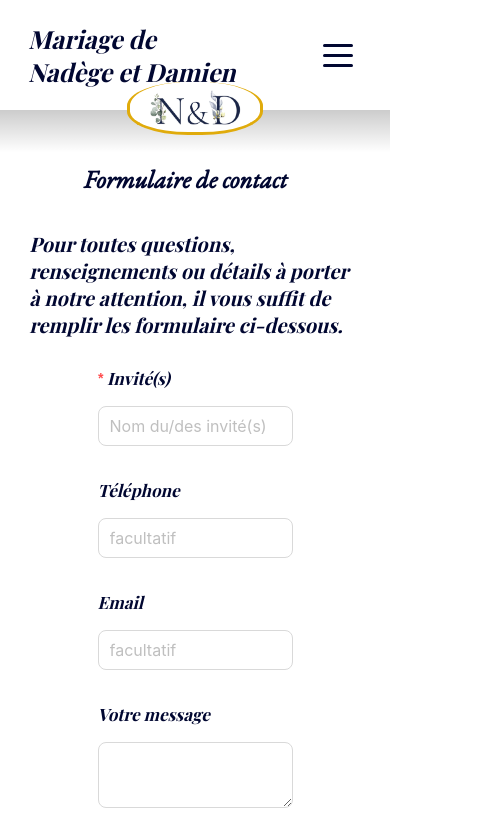
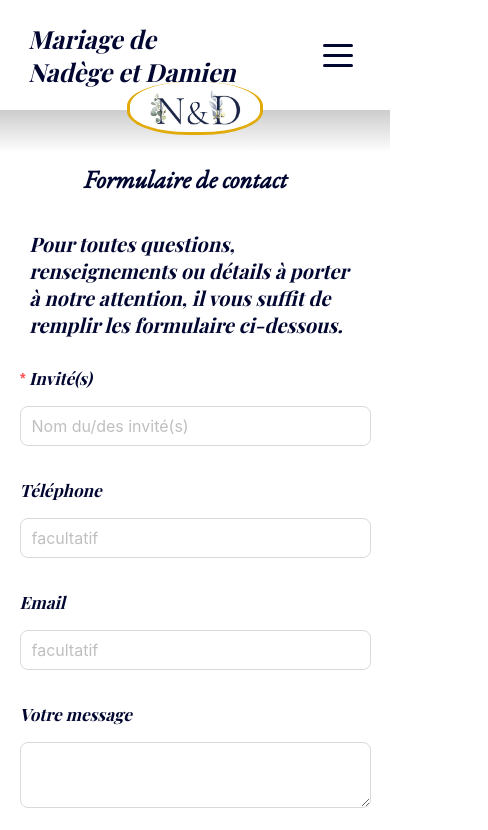
Before and after one commit to SheppardShepp/Wedding-website-2.0, a React (Create React App) app: page /Contact in a window 390 px wide. Shown: the top 830 px of the page, 488 px wide, since content can reach past the window. Built offline with nearby package versions, Linux system fonts and the light colour scheme; a web font is replaced by a local one.

Commit message:
correction contact

```diff
--- a/src/sass/pages/_contact.scss
+++ b/src/sass/pages/_contact.scss
@@ -5,20 +5,19 @@
     align-items: center;
 
     &_text{
-        // p{
             max-width: 85%;
             font-family: $titre;
             font-style: italic;
             font-weight: 700;
             font-size: 20px;
-            // @media (max-width: 550px) {
-            //     font-size: 17px;
-            // }
-        // }
     }
 
     &_form{
         width: 50%;
+        @media (max-width: 575px){
+            width: 90%;
+            display: initial;
+        }
         .ant-col-8{
         max-width: 170px;
         white-space: initial;
```
